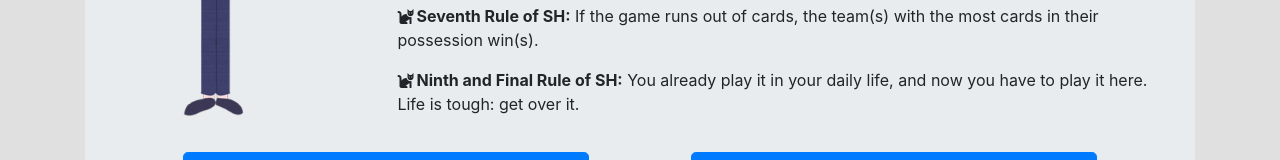
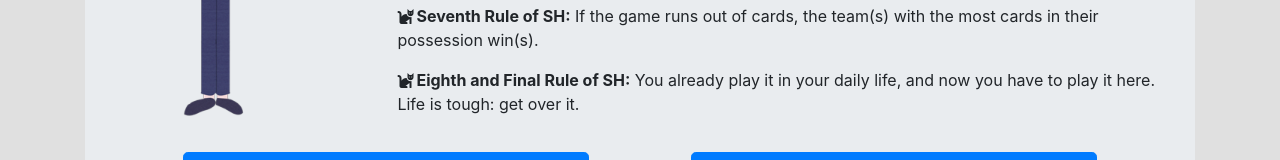
Before and after one commit to dudehacker/shit-happens, an Angular app: page / in a window 1280 px wide. Shown: the part 502-662 px from the top of the page. Built offline with nearby package versions, Linux system fonts and the light colour scheme.

Commit message:
Fix typo in rules

```diff
--- a/src/app/home/home.component.html
+++ b/src/app/home/home.component.html
@@ -15,7 +15,7 @@
         <p><i class="fas fa-cat"></i><span class="underline">Fifth Rule of SH:</span> Every team starts with 3 cards.</p>
         <p><i class="fas fa-cat"></i><span class="underline">Sixth Rule of SH:</span> You need collect 7 cards to win the game.</p>
         <p><i class="fas fa-cat"></i><span class="underline">Seventh Rule of SH:</span> If the game runs out of cards, the team(s) with the most cards in their possession win(s).</p>
-        <p><i class="fas fa-cat"></i><span class="underline">Ninth and Final Rule of SH:</span> You already play it in your daily life, and now you have to play it here. Life is tough: get over it.</p>
+        <p><i class="fas fa-cat"></i><span class="underline">Eighth and Final Rule of SH:</span> You already play it in your daily life, and now you have to play it here. Life is tough: get over it.</p>
       </div>
     </div>
 
```
